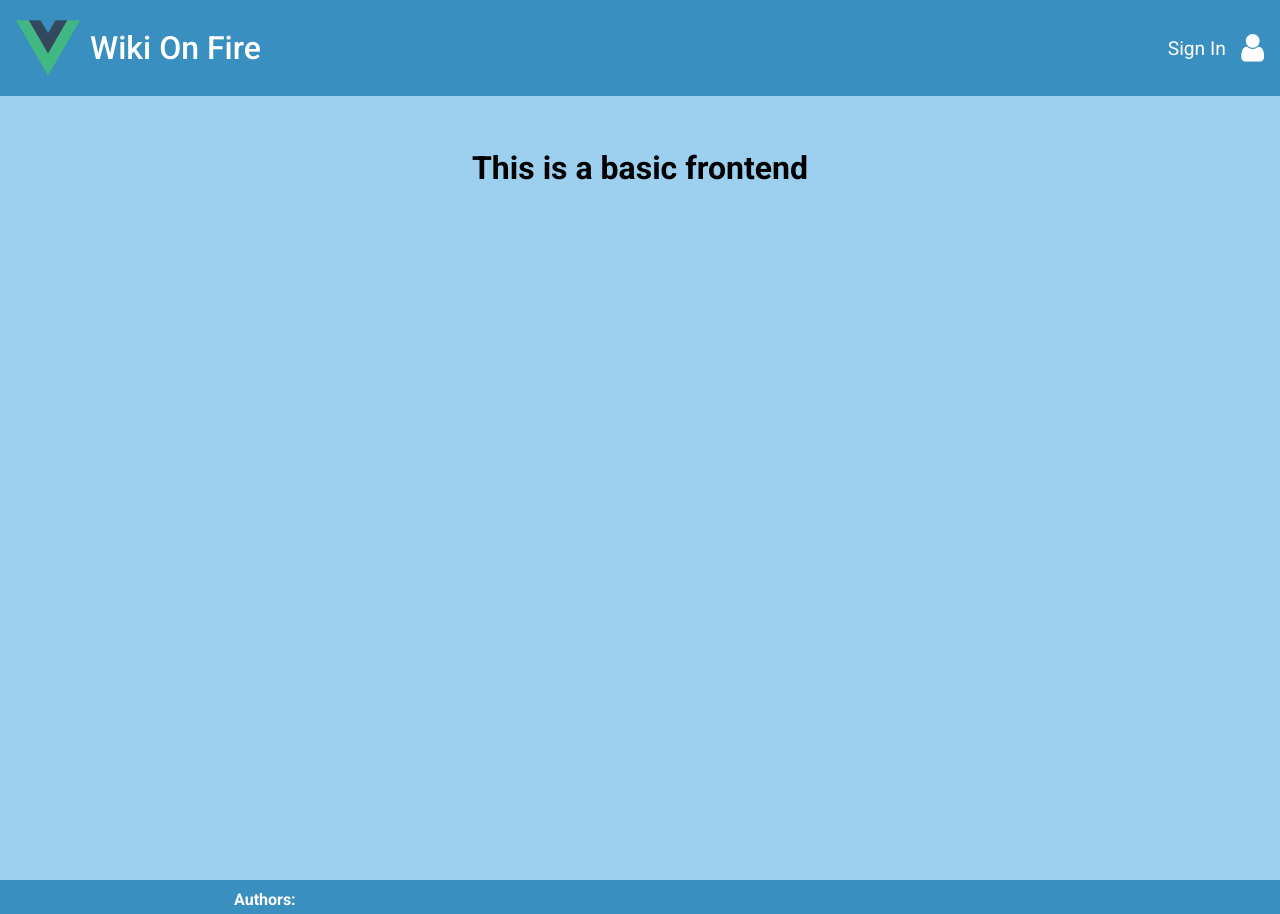
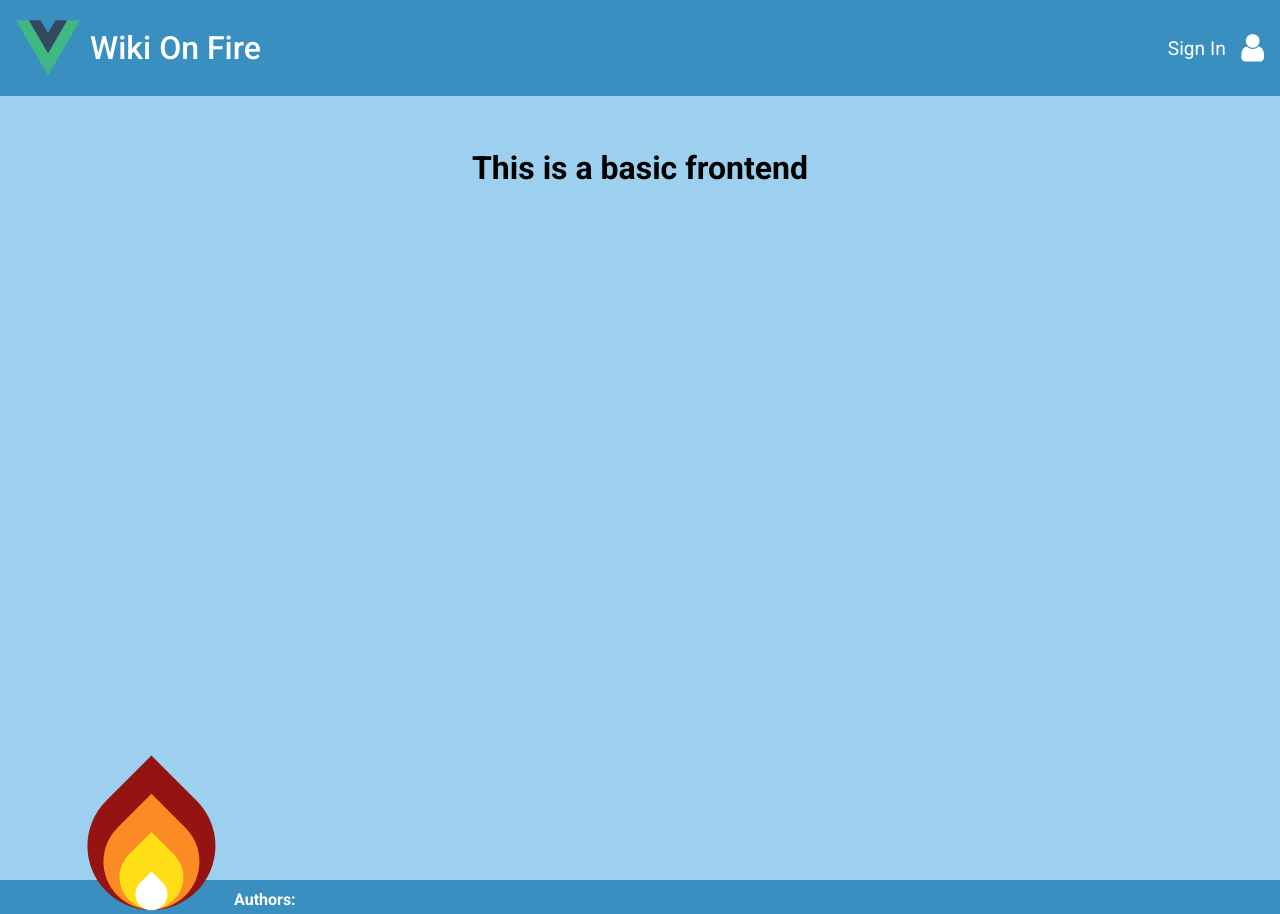
Before and after one commit to kpagacz/wiki-on-fire, a Vue app in the folder frontend/: page / in a window 1280 px wide. Shown: the top 914 px of the page. Built offline with nearby package versions, Linux system fonts and the light colour scheme.

Commit message:
add(WofSpinner): added the WofSpinner component

```diff
--- a/frontend/package.json
+++ b/frontend/package.json
@@ -24,6 +24,5 @@
     "eslint-plugin-vue": "^7.0.0",
     "less": "^4.1.2",
     "less-loader": "5.0.0"
-  },
-  "type": "module"
+  }
 }
--- a/frontend/src/App.vue
+++ b/frontend/src/App.vue
@@ -4,6 +4,7 @@
     <div class="main-wrapper">
       <router-view msg="This is a basic frontend"></router-view>
     </div>
+    <wof-spinner color = "red" loading = true size =16 />
     <wof-footer/>
   </main>
 </template>
@@ -11,9 +12,10 @@
 <script>
 import WofFooter from './components/WofFooter.vue';
 import WofHeader from './components/WofHeader.vue';
+import WofSpinner from "./components/WofSpinner.vue";
 
 export default {
-  components: { WofFooter, WofHeader },
+  components: { WofFooter, WofHeader, WofSpinner},
   name: "App",
 };
 </script>
--- /dev/null
+++ b/frontend/src/components/WofSpinner.vue
@@ -0,0 +1,74 @@
+<template>
+<div class = "spinner">
+  <div class = "flame red"></div>
+  <div class = "flame orange"></div>
+  <div class = "flame yellow"></div>
+  <div class = "flame white"></div>
+</div>
+</template>
+
+<script>
+export default {
+  name: "WofSpinner",
+  props: {
+    loading: {
+      type: Boolean,
+      default: true,
+      required: true
+    },
+    color: {
+      type: String,
+      default: "primary"
+    },
+    size: {
+      type: Number
+    }
+  }
+};
+</script>
+
+<style lang="less">
+@import './common.less';
+
+.spinner {
+  display: flex;
+  position: relative;
+  max-width: 10rem;
+  max-height: 10rem;
+  z-index: 1;
+  transform: rotate(-45deg);
+  margin-left: 10%;
+}
+
+.flame {
+  aspect-ratio: 1;
+  border-radius: 50% 0% 50% 50%;
+  position: absolute;
+  bottom: 0;
+}
+
+.white {
+  background-color: white;
+  width: 20%;
+  margin: 0 0 9% 9%;
+}
+
+.yellow {
+  background-color: #FEDE17;
+  width: 40%;
+  margin: 0 0 6% 6%;
+}
+
+.orange {
+  background-color: #fb8b23;
+  width: 60%;
+  margin: 0 0 3% 3%;
+}
+
+.red {
+  background-color: #951313;
+  width: 80%;
+}
+
+
+</style>
```
